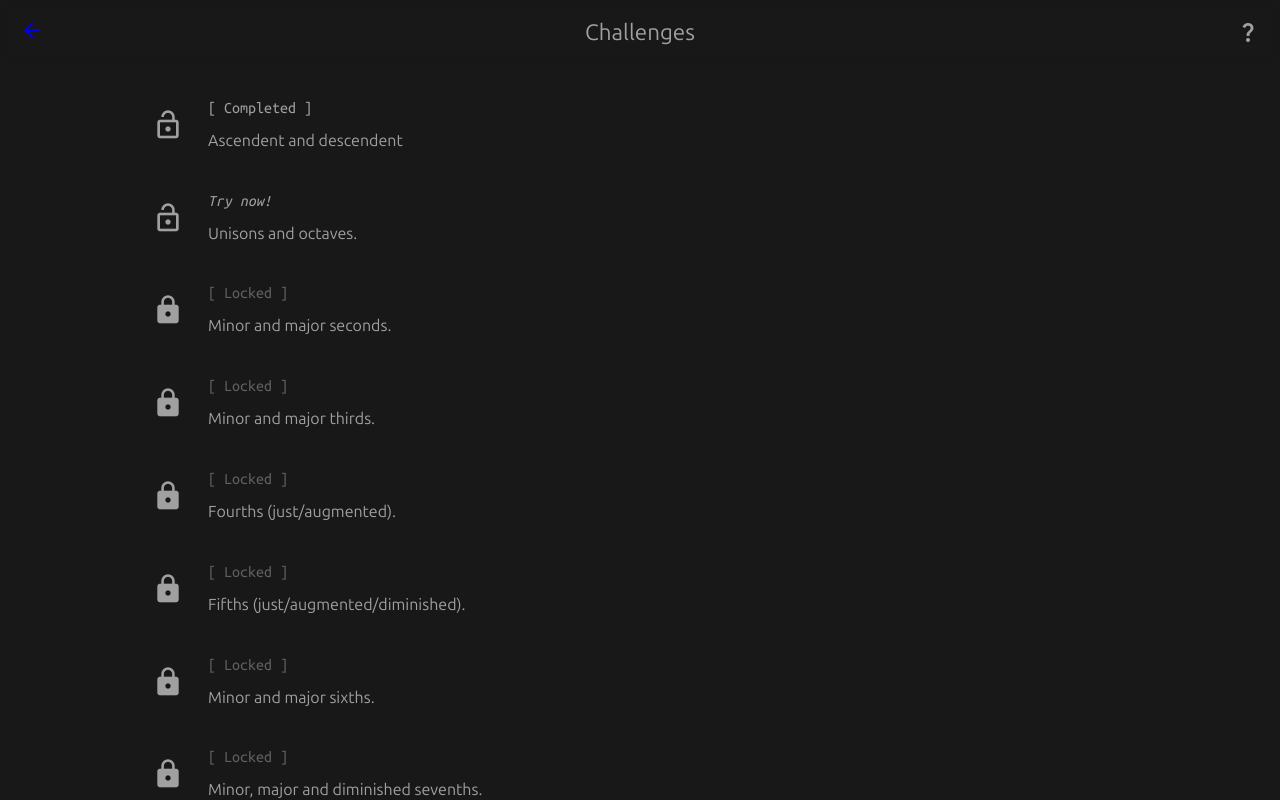
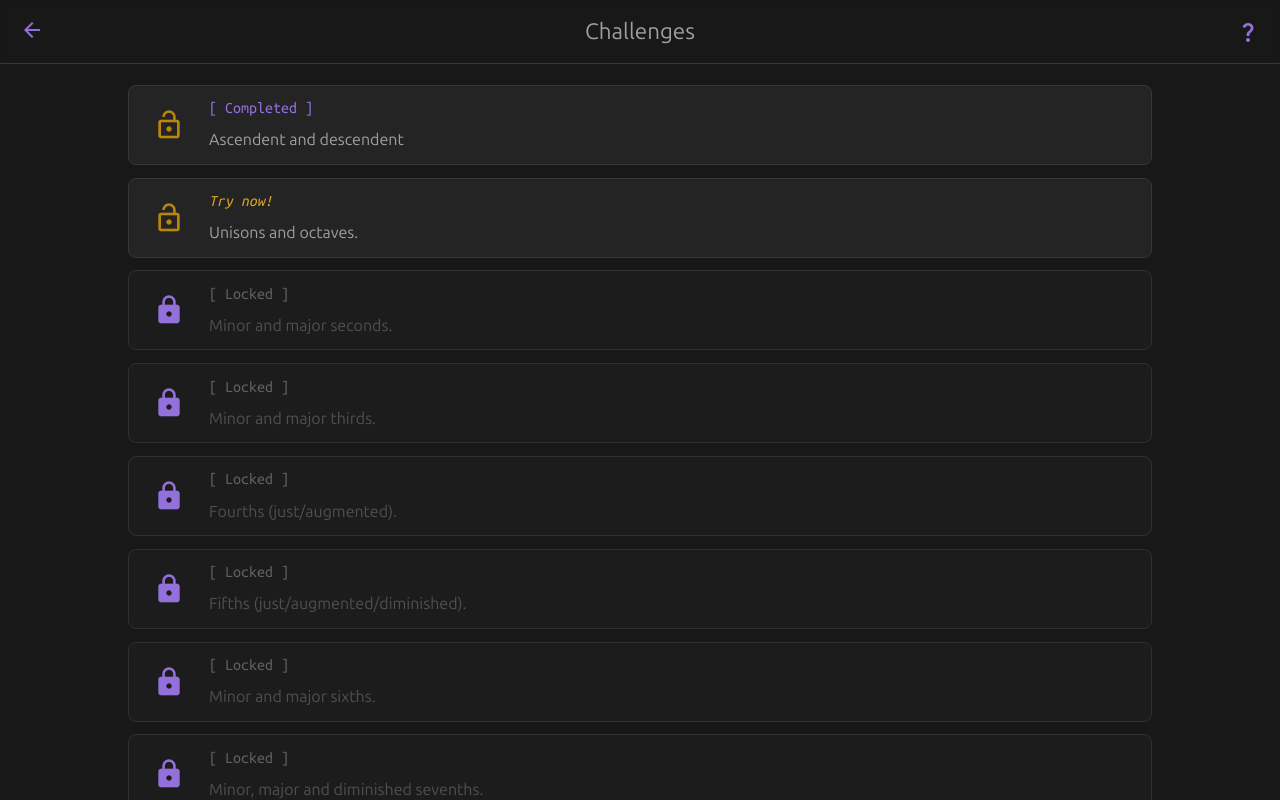
Before and after one commit to mec-nyan/hear-me-out, a React (Vite) app: page /levels in a window 1280 px wide. Built offline with nearby package versions, Linux system fonts and the light colour scheme; a web font is replaced by a local one.

Commit message:
Clean up CSS themes.

```diff
--- a/src/App.css
+++ b/src/App.css
@@ -17,7 +17,7 @@
   outline: none;
   border: none;
   border-radius: 8px;
-  background-color: var(--accent-2);
+  background-color: var(--start);
   color: var(--white);
   transition: all 0.3s ease;
 }
@@ -39,7 +39,7 @@
 }
 
 .title h1 {
-  color: var(--accent-1);
+  color: var(--accent);
 }
 
 .title h2 {
@@ -57,7 +57,7 @@ footer {
 
 .helix {
   font-weight: bold;
-  color: var(--accent-1);
+  color: var(--accent);
 }
 
 .love {
@@ -78,7 +78,7 @@ footer {
   padding: 0;
   align-items: center;
   box-sizing: border-box;
-  border-bottom: 1px solid rgb(var(--fg-secondary));
+  border-bottom: 1px solid rgb(var(--border-1));
 }
 
 .top-bar-left,
@@ -100,7 +100,7 @@ footer {
 /* TODO: Move styles to its component's CSS file. */
 .top-bar .material-icons-outlined {
   min-width: 92px;
-  color: var(--accent-1);
+  color: var(--accent);
   font-size: 1.5rem;
   text-align: center;
   line-height: 56px;
--- a/src/Chooser.css
+++ b/src/Chooser.css
@@ -12,7 +12,7 @@
   position: fixed;
   top: 0;
   left: 0;
-  background-color: rgba(var(--bg-primary-rgb), .5);
+  background-color: rgba(var(--bg-primary), .5);
   width: 100%;
   display: grid;
   grid-template-columns: 64px 1fr 64px;
@@ -21,23 +21,23 @@
   align-items: center;
   justify-items: center;
   /* TODO: extract to variables. Maybe use sass. */
-  border-bottom: 1px solid var(--fg-tertiary);
+  border-bottom: 1px solid rgb(var(--border-1));
   backdrop-filter: blur(4px);
 }
 
 .top-title {
-  color: var(--fg-primary);
+  color: rgb(var(--fg-primary));
   font-size: 1.4rem;
 }
 
 .icon-left {
-  color: var(--fg-accent);
+  color: var(--accent);
   font-size: 1.5rem;
   /* border: 1px solid orange; */
 }
 
 .help-icon {
-  color: var(--fg-accent);
+  color: var(--accent);
   font-size: 1.5rem;
   /* border: 1px solid orange; */
 }
@@ -53,12 +53,12 @@
   align-items: center;
   justify-items: center;
   border-radius: 8px;
-  background-color: var(--bg-tertiary);
-  color: var(--fg-secondary);
+  background-color: rgb(var(--bg-tertiary));
+  color: rgb(var(--fg-primary));
   height: 5rem;
   margin: 0.8rem 10%;
   width: 80%;
-  border: 1px solid var(--challenge-border);
+  border: 1px solid rgb(var(--border-1));
 }
 
 .title-group {
@@ -71,20 +71,20 @@
 }
 
 .locked {
-  color: var(--fg-tertiary);
-  background-color: var(--bg-secondary);
-  border: 1px solid var(--fg-tertiary);
+  color: rgb(var(--fg-tertiary));
+  background-color: rgb(var(--bg-secondary));
+  border: 1px solid rgb(var(--border-2));
 }
 
 .icon-locked,
 .icon-unlocked {
   /* transform: translateY(4px); */
   font-size: 2rem;
-  color: var(--fg-accent);
+  color: var(--icon-locked);
 }
 
 .icon-unlocked {
-  color: var(--unlocked-icon);
+  color: var(--icon-unlocked);
 }
 
 .hint-locked {
@@ -94,12 +94,12 @@
 }
 
 .hint-done {
-  color: var(--fg-accent);
+  color: var(--hint-completed);
   font-family: 'Ubuntu Mono', monospace;
 }
 
 .hint-try {
   font-style: italic;
-  color: var(--unlocked-hint1);
+  color: var(--hint-try);
   font-family: 'Ubuntu Mono', monospace;
 }
--- a/src/FontSelector.css
+++ b/src/FontSelector.css
@@ -1,7 +1,7 @@
 .font-selector {
   display: inline-block;
   min-width: 92px;
-  color: var(--accent-1);
+  color: var(--accent);
   font-size: 1.5rem;
   text-align: center;
   line-height: 56px;
--- a/src/LanguageSelector.css
+++ b/src/LanguageSelector.css
@@ -9,8 +9,8 @@
   top: calc(100% + 4px);
   right: 0;
   background-color: rgb(var(--bg-primary));
-  border-left: 1px solid rgb(var(--fg-secondary));
-  border-right: 1px solid rgb(var(--fg-secondary));
+  border-left: 1px solid rgb(var(--border-1));
+  border-right: 1px solid rgb(var(--border-1));
   border-top: none;
   border-bottom: none;
   box-sizing: border-box;
@@ -22,13 +22,13 @@
   display: grid;
   grid-template-columns: 32px 16px 1fr;
   padding: 16px;
-  border-bottom: 1px solid rgb(var(--fg-secondary));
+  border-bottom: 1px solid rgb(var(--border-1));
   min-width: 150px;
   transition: background-color 0.3s;
 }
 
 .lang-popup div:hover {
-  background-color: rgb(var(--fg-secondary));
+  background-color: rgb(var(--bg-tertiary));
 }
 
 .flag {
@@ -41,5 +41,5 @@
 
 .current-lang {
   /* width: 16px; */
-  color: var(--accent-1);
+  color: var(--accent);
 }
--- a/src/index.css
+++ b/src/index.css
@@ -6,37 +6,27 @@
   box-sizing: border-box;
 }
 
-/* TOOD: Clean up theme and use RGB everywhere
-so we can add opacity when needed. */
 :root[data-theme='dark'] {
-  /* --bg-primary: #181818; */
-  /* --bg-primary-rgb: 24, 24, 24; */
-  /* --bg-secondary: #1c1c1c; */
-  /* --bg-tertiary: #242424; */
-  /* --fg-primary: #d0d0d0; */
-  /* --fg-secondary: #a0a0a0; */
-  /* --fg-tertiary: #303030; */
-  /* --challenge-border: #383838; */
-  /* --fg-accent: mediumpurple; */
-  /* --fg-pink: hotpink; */
-  /* --start-button-bg: rebeccapurple; */
-  /* --start-button-fg: white; */
-  /* --unlocked-icon: darkgoldenrod; */
-  /* --unlocked-hint1: goldenrod; */
-
-  /* WIP: Replacing palette names to get more flexibility when switching themes. */
   --bg-primary: 24, 24, 24;
   --bg-secondary: 28, 28, 28;
   --bg-tertiary: 36, 36, 36;
 
   --fg-primary: 160, 160, 160;
-  --fg-secondary: 56, 56, 56;
-  --fg-tertiary: 48, 48, 48;
+  --fg-secondary: 120, 120, 120;
+  --fg-tertiary: 80, 80, 80;
 
-  --accent-1: mediumpurple;
-  --accent-2: rebeccapurple;
-  --golden-1: darkgoldenrod;
-  --golden-2: goldenrod;
+  /* These are borders. */
+  --border-1: 56, 56, 56;
+  --border-2: 48, 48, 48;
+
+  --accent: mediumpurple;
+
+  --start: rebeccapurple;
+
+  --icon-locked: mediumpurple;
+  --icon-unlocked: darkgoldenrod;
+  --hint-completed: mediumpurple;
+  --hint-try: goldenrod;
 
   --love: hotpink;
 
@@ -44,33 +34,26 @@ so we can add opacity when needed. */
 }
 
 :root[data-theme='light'] {
-  /* --bg-primary: #d0d0d0; */
-  /* --bg-primary-rgb: 208, 208, 208; */
-  /* --bg-secondary: #c8c8c8; */
-  /* --bg-tertiary: #c0c0c0; */
-  /* --fg-primary: #181818; */
-  /* --fg-secondary: #585858; */
-  /* --fg-tertiary: #a0a0a0; */
-  /* --challenge-border: #a8a8a8; */
-  /* --fg-accent: rebeccapurple; */
-  /* --fg-pink: hotpink; */
-  /* --start-button-bg: rebeccapurple; */
-  /* --start-button-fg: white; */
-  /* --unlocked-icon: darkgoldenrod; */
-  /* --unlocked-hint1: darkgoldenrod; */
-
   --bg-primary: 208, 208, 208;
   --bg-secondary: 200, 200, 200;
   --bg-tertiary: 192, 192, 192;
 
-  --fg-primary: 24, 24, 24;
-  --fg-secondary: 56, 56, 56;
-  --fg-tertiary: 48, 48, 48;
+  --fg-primary: 88, 88, 88;
+  --fg-secondary: 120, 120, 120;
+  --fg-tertiary: 140, 140, 140;
 
-  --accent-1: mediumpurple;
-  --accent-2: rebeccapurple;
-  --golden-1: darkgoldenrod;
-  --golden-2: goldenrod;
+
+  --border-1: 160, 160, 160;
+  --border-2: 168, 168, 168;
+
+  --accent: rebeccapurple;
+
+  --start: rebeccapurple;
+
+  --icon-locked: mediumpurple;
+  --icon-unlocked: darkgoldenrod;
+  --hint-completed: rebeccapurple;
+  --hint-try: darkgoldenrod;
 
   --love: hotpink;
 
```
